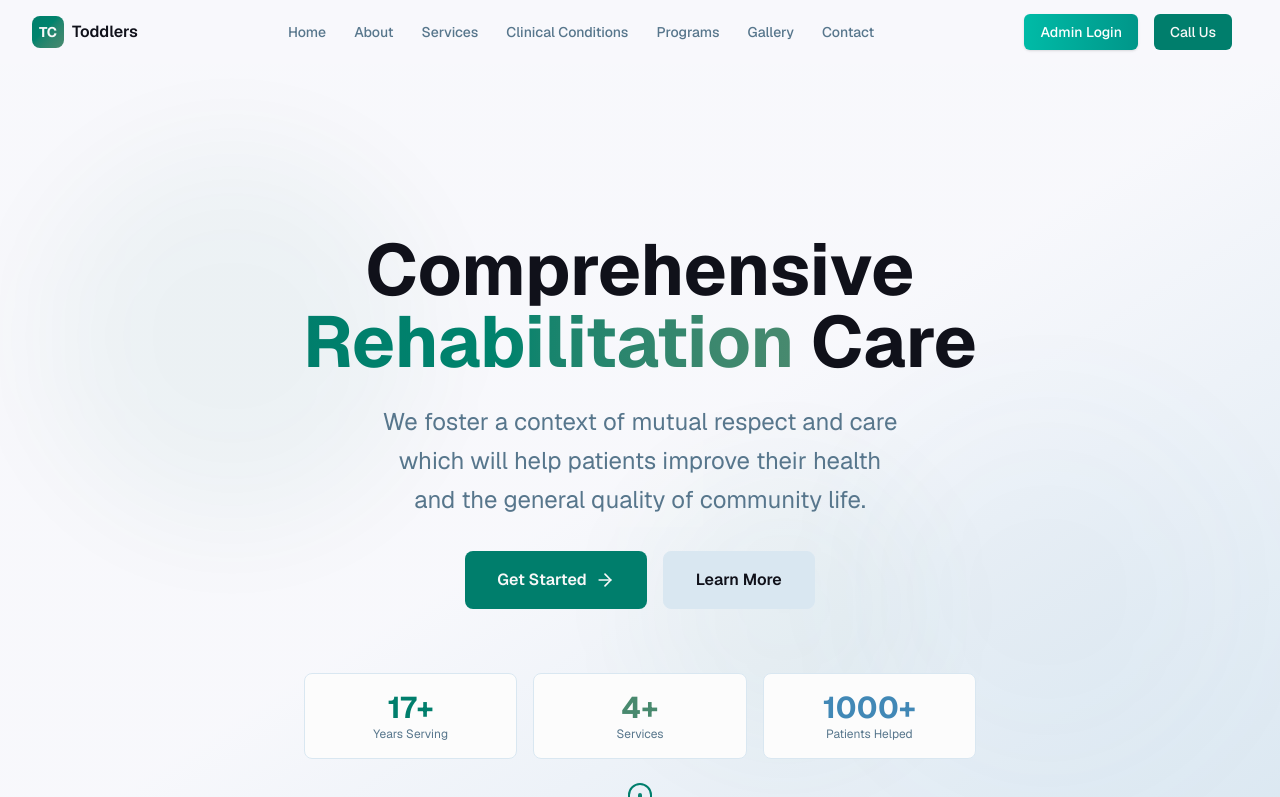
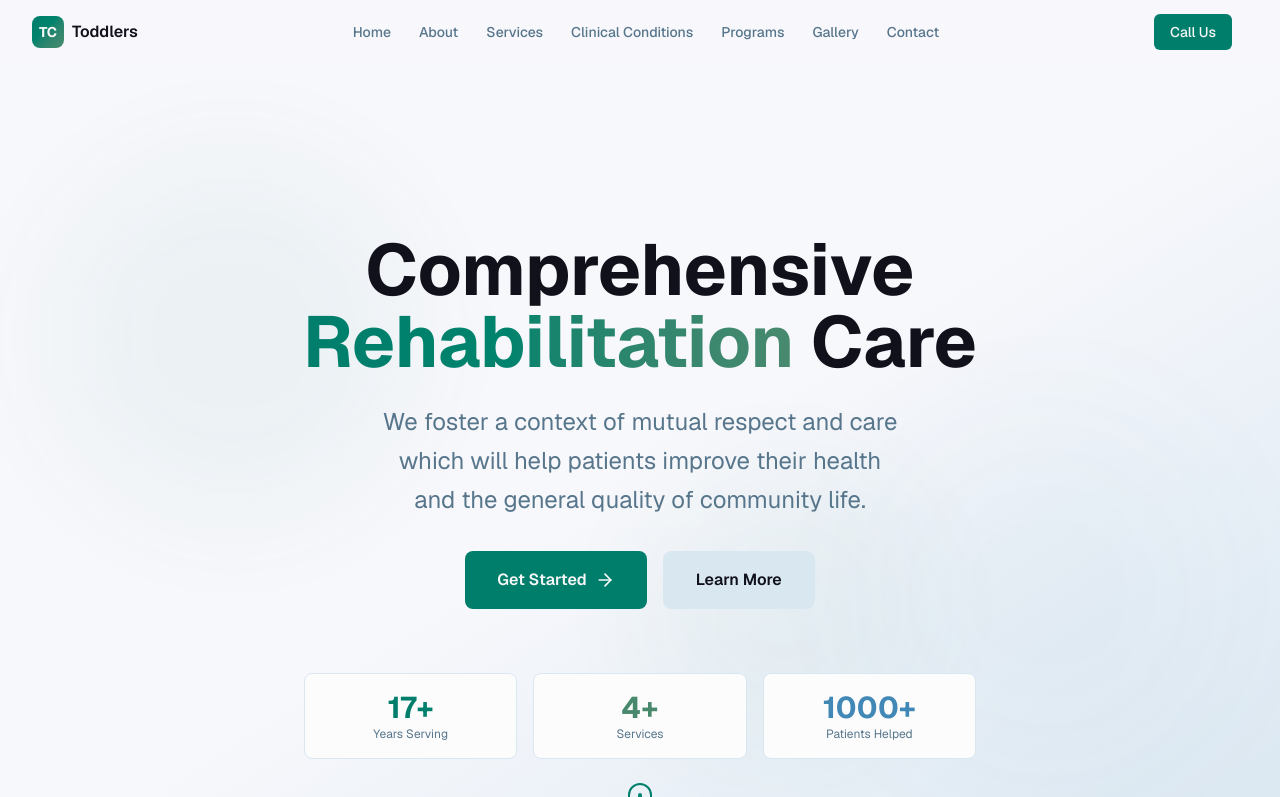
Before and after one commit to actionhoodai-dev/toddlers-website-with-adminpage, a Next.js app: page / in a window 1280 px wide. Shown: the top 797 px of the page. Built offline with nearby package versions, Linux system fonts and the light colour scheme.

Commit message:
feat(ui): remove admin login button from navbar

```diff
--- a/components/navbar.tsx
+++ b/components/navbar.tsx
@@ -56,12 +56,7 @@ export function Navbar() {
 
           {/* CTA Button + Mobile Menu */}
           <div className="flex items-center space-x-4">
-            <Link
-              href="/admin/login"
-              className="hidden md:inline-flex px-4 py-2 bg-gradient-to-r from-teal-500 to-teal-600 text-white text-sm font-medium rounded-md hover:from-teal-600 hover:to-teal-700 transition-all shadow-sm"
-            >
-              Admin Login
-            </Link>
+
             <a
               href="tel:9597744300"
               className="hidden sm:inline-flex px-4 py-2 bg-primary text-primary-foreground text-sm font-medium rounded-md hover:bg-primary/90 transition-colors"
@@ -91,13 +86,7 @@ export function Navbar() {
                 {link.label}
               </Link>
             ))}
-            <Link
-              href="/login"
-              onClick={() => setIsOpen(false)}
-              className="block px-3 py-2 bg-gradient-to-r from-teal-500 to-teal-600 text-white text-sm font-medium rounded-md text-center hover:from-teal-600 hover:to-teal-700 transition-all"
-            >
-              Admin Login
-            </Link>
+
             <a
               href="tel:9597744300"
               className="block px-3 py-2 bg-primary text-primary-foreground text-sm font-medium rounded-md text-center"
```
